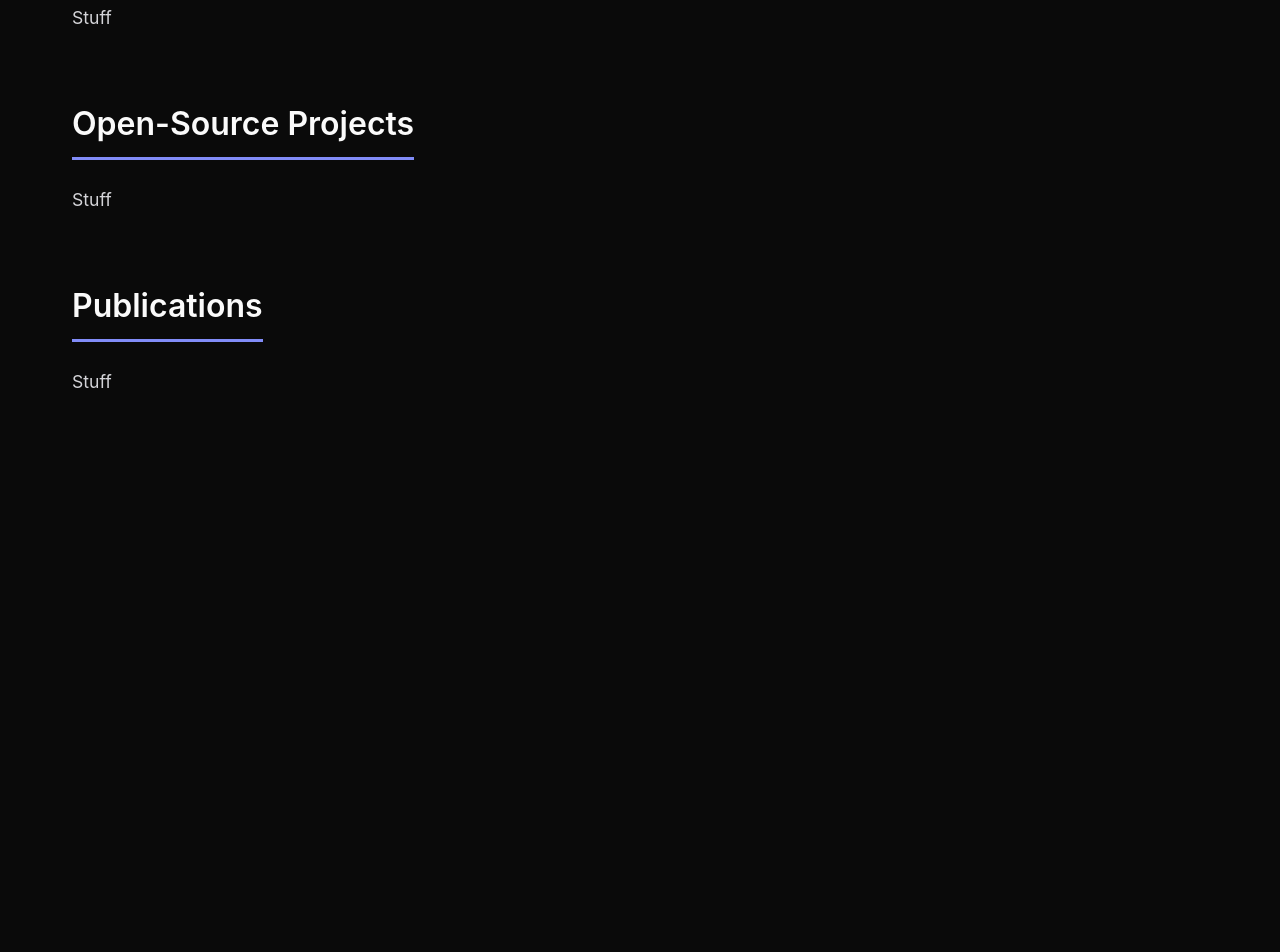
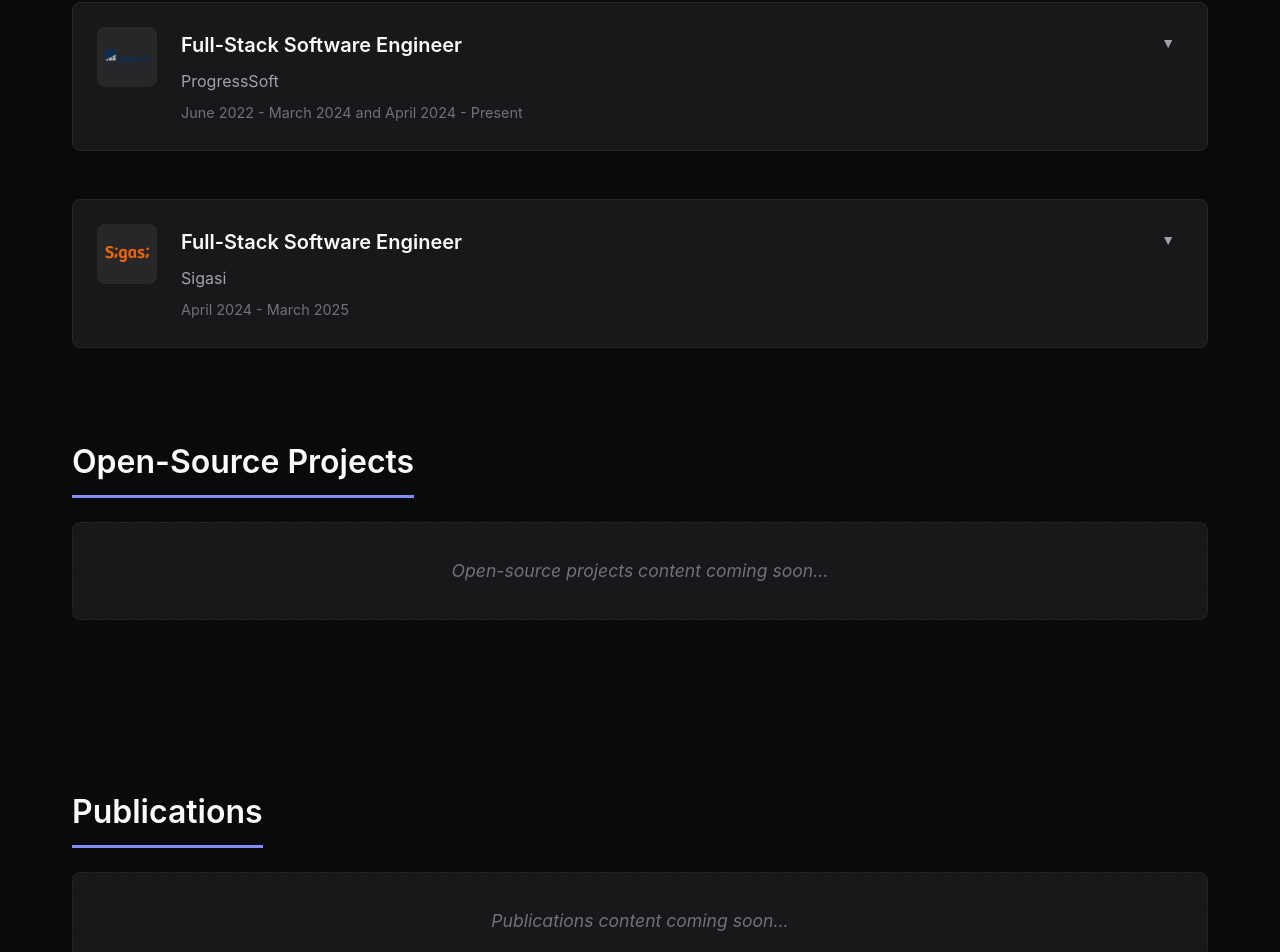
Before and after one commit to yazan-abu-obaideh/modern-portfolio, a React (Create React App) app: page / in a window 1280 px wide. Shown: the part 412-1364 px from the top of the page. Before the commit the page ends 906 px from the top, so only its background shows below. Built offline with nearby package versions, Linux system fonts and the light colour scheme.

Commit message:
experiences

```diff
--- a/src/App.tsx
+++ b/src/App.tsx
@@ -2,6 +2,9 @@ import React, { useState } from "react";
 import Header from "./components/Header";
 import Navigation from "./components/Navigation";
 import Section from "./components/Section";
+import ProfessionalExperience from "./components/ProfessionalExperience";
+import ProjectsList from "./components/ProjectsList";
+import PublicationsList from "./components/PublicationsList";
 import "./App.css";
 
 const App: React.FC = () => {
@@ -16,7 +19,7 @@ const App: React.FC = () => {
   const scrollToSection = (sectionId: string) => {
     const element = document.getElementById(sectionId);
     if (element) {
-      const navHeight = 60;
+      const navHeight = 60; // Height of sticky nav
       const elementPosition = element.getBoundingClientRect().top;
       const offsetPosition = elementPosition + window.pageYOffset - navHeight;
 
@@ -40,13 +43,17 @@ const App: React.FC = () => {
       <Header />
 
       <main className="main-content">
-        {sections.map((section) => (
-          <Section
-            key={section.id}
-            id={section.id}
-            title={section.title}
-          >Stuff</Section>
-        ))}
+        <Section id="experience" title="Professional Experience">
+          <ProfessionalExperience />
+        </Section>
+
+        <Section id="projects" title="Open-Source Projects">
+          <ProjectsList />
+        </Section>
+
+        <Section id="publications" title="Publications">
+          <PublicationsList />
+        </Section>
       </main>
     </div>
   );
--- /dev/null
+++ b/src/components/ExperienceSummary.css
@@ -0,0 +1,128 @@
+.experience-summary {
+  background-color: #18181b;
+  border: 1px solid #27272a;
+  border-radius: 8px;
+  padding: 1.5rem;
+  margin-bottom: 1.5rem;
+  transition: box-shadow 0.2s ease;
+}
+
+.experience-summary:hover {
+  box-shadow: 0 4px 12px rgba(0, 0, 0, 0.3);
+}
+
+.experience-summary__header {
+  display: flex;
+  align-items: flex-start;
+  gap: 1.5rem;
+}
+
+.experience-summary__logo {
+  width: 60px;
+  height: 60px;
+  object-fit: contain;
+  flex-shrink: 0;
+  border-radius: 8px;
+  background-color: #27272a;
+  padding: 0.5rem;
+}
+
+.experience-summary__title-group {
+  flex: 1;
+}
+
+.experience-summary__position {
+  font-size: 1.25rem;
+  font-weight: 600;
+  color: #fafafa;
+  margin-bottom: 0.25rem;
+}
+
+.experience-summary__company {
+  font-size: 1rem;
+  color: #a1a1aa;
+  margin-bottom: 0.25rem;
+}
+
+.experience-summary__duration {
+  font-size: 0.9rem;
+  color: #71717a;
+}
+
+.experience-summary__toggle {
+  background: none;
+  border: none;
+  cursor: pointer;
+  padding: 0.5rem;
+  color: #a1a1aa;
+  transition: color 0.2s ease;
+  flex-shrink: 0;
+}
+
+.experience-summary__toggle:hover,
+.experience-summary__toggle:focus {
+  color: #818cf8;
+  outline: none;
+}
+
+.experience-summary__toggle:focus-visible {
+  outline: 2px solid #818cf8;
+  outline-offset: 2px;
+  border-radius: 4px;
+}
+
+.experience-summary__toggle-icon {
+  display: inline-block;
+  transition: transform 0.3s ease;
+  font-size: 0.875rem;
+}
+
+.experience-summary__toggle-icon--expanded {
+  transform: rotate(180deg);
+}
+
+.experience-summary__details {
+  list-style: none;
+  margin-top: 1.5rem;
+  padding-left: calc(60px + 1.5rem); /* Align with title group */
+}
+
+.experience-summary__detail {
+  position: relative;
+  padding-left: 1.5rem;
+  margin-bottom: 0.75rem;
+  color: #d4d4d8;
+  line-height: 1.6;
+}
+
+.experience-summary__detail::before {
+  content: '•';
+  position: absolute;
+  left: 0;
+  color: #818cf8;
+  font-weight: bold;
+}
+
+@media (max-width: 768px) {
+  .experience-summary {
+    padding: 1rem;
+  }
+
+  .experience-summary__header {
+    gap: 1rem;
+  }
+
+  .experience-summary__logo {
+    width: 48px;
+    height: 48px;
+  }
+
+  .experience-summary__position {
+    font-size: 1.1rem;
+  }
+
+  .experience-summary__details {
+    padding-left: 0;
+    margin-top: 1rem;
+  }
+}
--- /dev/null
+++ b/src/components/ExperienceSummary.tsx
@@ -0,0 +1,61 @@
+import React, { useState } from 'react';
+import './ExperienceSummary.css';
+
+interface ExperienceSummaryProps {
+  logo: string;
+  logoAlt: string;
+  position: string;
+  company: string;
+  duration: string;
+  details: string[];
+}
+
+const ExperienceSummary: React.FC<ExperienceSummaryProps> = ({
+  logo,
+  logoAlt,
+  position,
+  company,
+  duration,
+  details,
+}) => {
+  const [isExpanded, setIsExpanded] = useState(false);
+
+  return (
+    <article className="experience-summary">
+      <div className="experience-summary__header">
+        <img
+          src={logo}
+          alt={logoAlt}
+          className="experience-summary__logo"
+        />
+        <div className="experience-summary__title-group">
+          <h3 className="experience-summary__position">{position}</h3>
+          <p className="experience-summary__company">{company}</p>
+          <p className="experience-summary__duration">{duration}</p>
+        </div>
+        <button
+          className="experience-summary__toggle"
+          onClick={() => setIsExpanded(!isExpanded)}
+          aria-expanded={isExpanded}
+          aria-label={isExpanded ? 'Collapse details' : 'Expand details'}
+        >
+          <span className={`experience-summary__toggle-icon ${isExpanded ? 'experience-summary__toggle-icon--expanded' : ''}`}>
+            ▼
+          </span>
+        </button>
+      </div>
+
+      {isExpanded && (
+        <ul className="experience-summary__details">
+          {details.map((detail, index) => (
+            <li key={index} className="experience-summary__detail">
+              {detail}
+            </li>
+          ))}
+        </ul>
+      )}
+    </article>
+  );
+};
+
+export default ExperienceSummary;
--- /dev/null
+++ b/src/components/ProfessionalExperience.css
@@ -0,0 +1,5 @@
+.professional-experience {
+  display: flex;
+  flex-direction: column;
+  gap: 1.5rem;
+}
--- /dev/null
+++ b/src/components/ProfessionalExperience.tsx
@@ -0,0 +1,51 @@
+import React from 'react';
+import ExperienceSummary from './ExperienceSummary';
+import './ProfessionalExperience.css';
+
+const ProfessionalExperience: React.FC = () => {
+  // TODO: Replace with your actual experience data
+  const experiences = [
+    {
+      logo: '/progressoft-logo.png', // TODO: Add actual logo path
+      logoAlt: 'ProgressSoft Logo',
+      position: 'Full-Stack Software Engineer',
+      company: 'ProgressSoft',
+      duration: `June 2022 - March 2024 and April 2024 - Present`,
+      details: [
+        'Led development of core platform features serving 1M+ users',
+        'Architected microservices infrastructure reducing latency by 40%',
+        'Mentored team of 5 junior engineers',
+      ],
+    },
+    {
+      logo: '/logo-solid-sigasi-orange.svg', // TODO: Add actual logo path
+      logoAlt: 'Sigasi Logo',
+      position: 'Full-Stack Software Engineer',
+      company: 'Sigasi',
+      duration: 'April 2024 - March 2025',
+      details: [
+        'Led development of core platform features serving 1M+ users',
+        'Architected microservices infrastructure reducing latency by 40%',
+        'Mentored team of 5 junior engineers',
+      ],
+    },
+  ];
+
+  return (
+    <div className="professional-experience">
+      {experiences.map((experience, index) => (
+        <ExperienceSummary
+          key={index}
+          logo={experience.logo}
+          logoAlt={experience.logoAlt}
+          position={experience.position}
+          company={experience.company}
+          duration={experience.duration}
+          details={experience.details}
+        />
+      ))}
+    </div>
+  );
+};
+
+export default ProfessionalExperience;
--- /dev/null
+++ b/src/components/ProjectsList.css
@@ -0,0 +1,13 @@
+.projects-list {
+  min-height: 200px;
+}
+
+.projects-list__placeholder {
+  color: #71717a;
+  font-style: italic;
+  padding: 2rem;
+  text-align: center;
+  background-color: #18181b;
+  border: 1px dashed #27272a;
+  border-radius: 8px;
+}
--- /dev/null
+++ b/src/components/ProjectsList.tsx
@@ -0,0 +1,15 @@
+import React from 'react';
+import './ProjectsList.css';
+
+const ProjectsList: React.FC = () => {
+  return (
+    <div className="projects-list">
+      {/* TODO: Add project components here */}
+      <p className="projects-list__placeholder">
+        Open-source projects content coming soon...
+      </p>
+    </div>
+  );
+};
+
+export default ProjectsList;
--- /dev/null
+++ b/src/components/PublicationsList.css
@@ -0,0 +1,13 @@
+.publications-list {
+  min-height: 200px;
+}
+
+.publications-list__placeholder {
+  color: #71717a;
+  font-style: italic;
+  padding: 2rem;
+  text-align: center;
+  background-color: #18181b;
+  border: 1px dashed #27272a;
+  border-radius: 8px;
+}
--- /dev/null
+++ b/src/components/PublicationsList.tsx
@@ -0,0 +1,15 @@
+import React from 'react';
+import './PublicationsList.css';
+
+const PublicationsList: React.FC = () => {
+  return (
+    <div className="publications-list">
+      {/* TODO: Add publication components here */}
+      <p className="publications-list__placeholder">
+        Publications content coming soon...
+      </p>
+    </div>
+  );
+};
+
+export default PublicationsList;
```
Also changed, not shown: public/logo-solid-sigasi-orange.svg (added), public/progressoft-logo.png (added).
